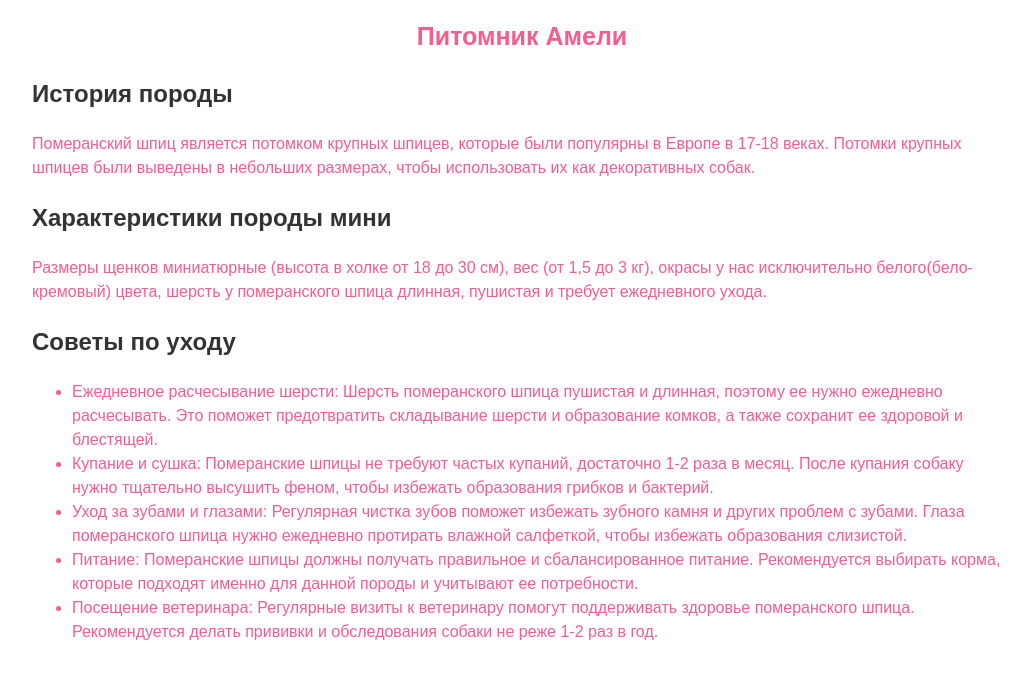
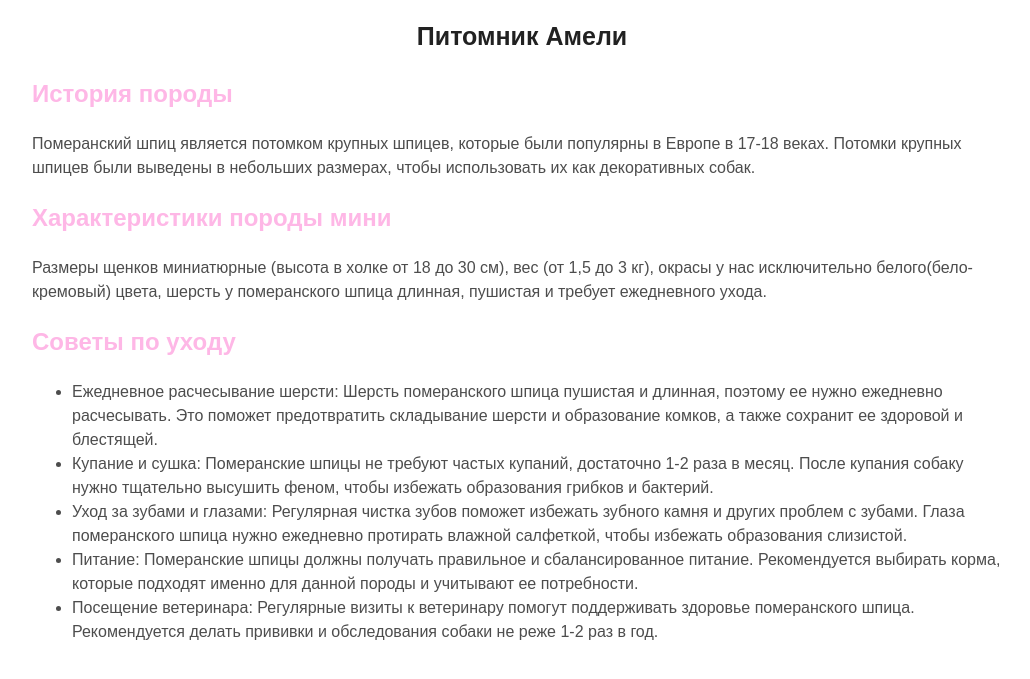
Before and after one commit to MalikaTynaliyeva/MalikaT.github.io, a plain HTML site: page index.html in a window 1280 px wide. Shown: the part 81-760 px from the top of the page, without its empty margins (118-1148 px from the left). Drawn offline with Linux system fonts and the light colour scheme.

Commit message:
Add files via upload

```diff
--- a/style.css
+++ b/style.css
@@ -2,8 +2,8 @@ body {
     font-family: sans-serif;
     line-height: 1.5;
 
-    background-color: linear-gradient(to bottom, #eee, #f9d1c7);
-    color: #333;
+    background-color: linear-gradient(to bottom, #f7b9d0, #e865a0);
+    color: #feb7e6;
 
     width: 980px;
     margin: 0 auto;
@@ -19,15 +19,15 @@ body {
   main > h2 {
     text-align: center;
     font-size: 25px;
-    color: #f55d8e
+    color: #212121 ;
   }
 section > p {
-    color: #f55d8e;
+    color:#4d4d4d ;
   text-decoration: none;
   transition: all 0.3s ease;
 }
 ul> li {
-    color: #f55d8e;
+    color: #4d4d4d;
   text-decoration: none;
   transition: all 0.3s ease;
 }
```
